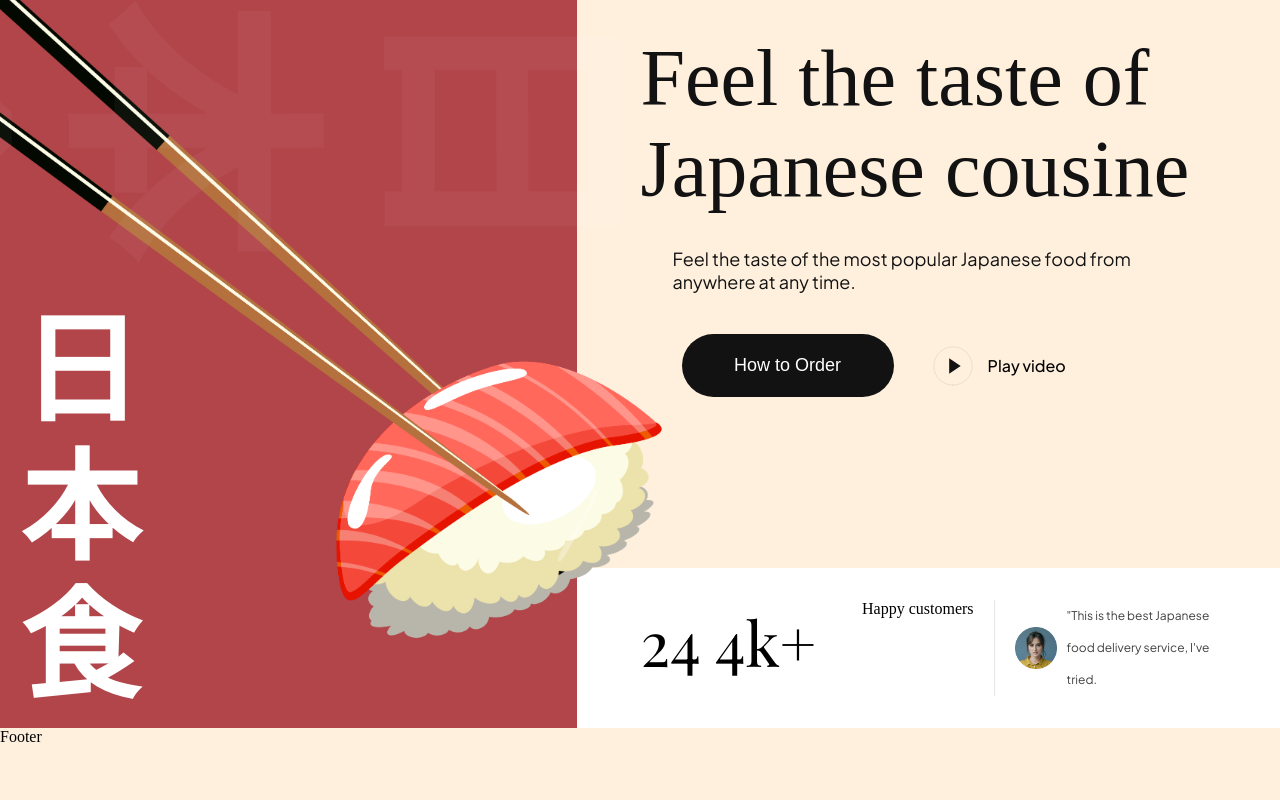
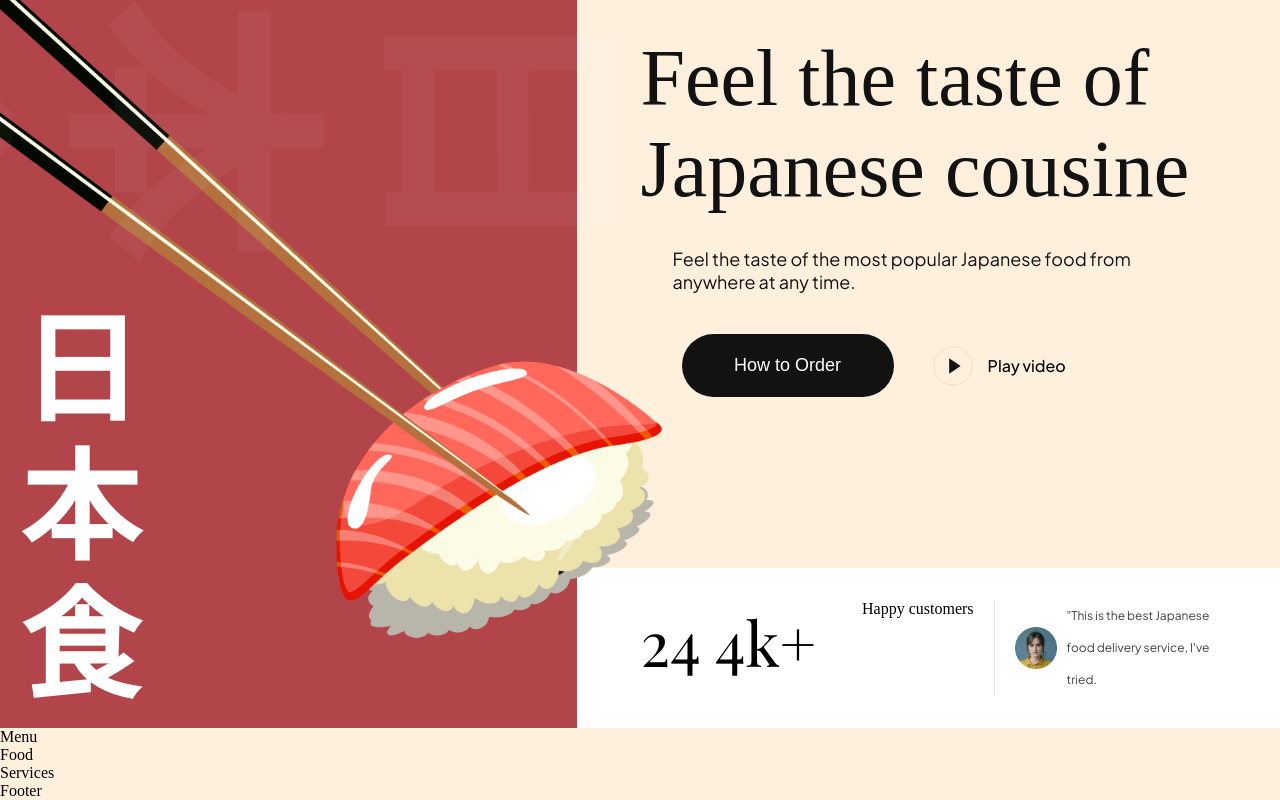
Before and after one commit to bojan09/sushi, a React (Vite) app: page / in a window 1280 px wide. Shown: the part 215-1015 px from the top of the page. Before the commit the page ends 961 px from the top, so only its background shows below. Built offline with nearby package versions, Linux system fonts and the light colour scheme.

Commit message:
minor ajustments

```diff
--- a/src/App.jsx
+++ b/src/App.jsx
@@ -16,11 +16,11 @@ const App = () => {
         <Navbar />
         <Routes>
           <Route path="/" exact element={<Home />} />
-          <Route path="/about" exact element={<About />} />
-          <Route path="/menu" exact element={<Menu />} />
-          <Route path="/food" exact element={<Food />} />
-          <Route path="/services" exact element={<Services />} />
         </Routes>
+        <About />
+        <Menu />
+        <Food />
+        <Services />
         <Footer />
       </BrowserRouter>
     </div>
--- a/src/components/Navbar/Navbar.jsx
+++ b/src/components/Navbar/Navbar.jsx
@@ -13,27 +13,27 @@ const Navbar = () => {
     <div>
       <nav className="header__nav">
         <div className="header__logo">
-          <Link to="/" className="header__logo-link">
+          <a href="/#" className="header__logo-link">
             Sushi
-          </Link>
+          </a>
           <div class="header__logo-overlay"></div>
         </div>
 
         <ul className="header__menu">
           <li>
-            <Link to="/">Home</Link>
+            <a href="/#">Home</a>
           </li>
           <li>
-            <Link to="/about">About</Link>
+            <a href="/#about">About</a>
           </li>
           <li>
-            <Link to="/menu">Menu</Link>
+            <a href="/#menu">Menu</a>
           </li>
           <li>
-            <Link to="/food">Food</Link>
+            <a href="/#food">Food</a>
           </li>
           <li>
-            <Link to="/services">Services</Link>
+            <a href="/#services">Services</a>
           </li>
           <li>
             <img src={search} alt="search" />
--- a/src/pages/About/About.jsx
+++ b/src/pages/About/About.jsx
@@ -3,7 +3,7 @@ import "./About.css";
 import React from "react";
 
 const About = () => {
-  return <div>About</div>;
+  return <div className="about-us" id="about"></div>;
 };
 
 export default About;
--- a/src/pages/Food/Food.jsx
+++ b/src/pages/Food/Food.jsx
@@ -2,7 +2,11 @@ import "./Food.css";
 import React from "react";
 
 const Food = () => {
-  return <div>Food</div>;
+  return (
+    <div className="food" id="food">
+      Food
+    </div>
+  );
 };
 
 export default Food;
--- a/src/pages/Home/Home.css
+++ b/src/pages/Home/Home.css
@@ -90,6 +90,12 @@
     line-height: 23px;
 }
 
+.home-content__order-button:hover {
+    background-color: #cbcbcb;
+    color: var(--secondary-color);
+    transition: .5s ease-in-out;
+}
+
 .home-content__play-button {
     border: none;
     outline: none;
@@ -104,6 +110,13 @@
     font-family: var(--plus-jakarta-sans);
     font-weight: 500;
     cursor: pointer;
+}
+
+.home-content__play-button:hover {
+    border: 1px solid rgba(2, 2, 2, 0.1);
+    border-radius: 50px;
+    padding-right: 2rem;
+    transition: .5s ease-in-out;
 }
 
 .home-content__play-button img {
--- a/src/pages/Menu/Menu.jsx
+++ b/src/pages/Menu/Menu.jsx
@@ -3,7 +3,11 @@ import "./Menu.css";
 import React from "react";
 
 const Menu = () => {
-  return <div>Menu</div>;
+  return (
+    <div className="menu" id="menu">
+      Menu
+    </div>
+  );
 };
 
 export default Menu;
--- a/src/pages/Services/Services.jsx
+++ b/src/pages/Services/Services.jsx
@@ -3,7 +3,11 @@ import "./Services.css";
 import React from "react";
 
 const Services = () => {
-  return <div>Services</div>;
+  return (
+    <div className="services" id="services">
+      Services
+    </div>
+  );
 };
 
 export default Services;
```
